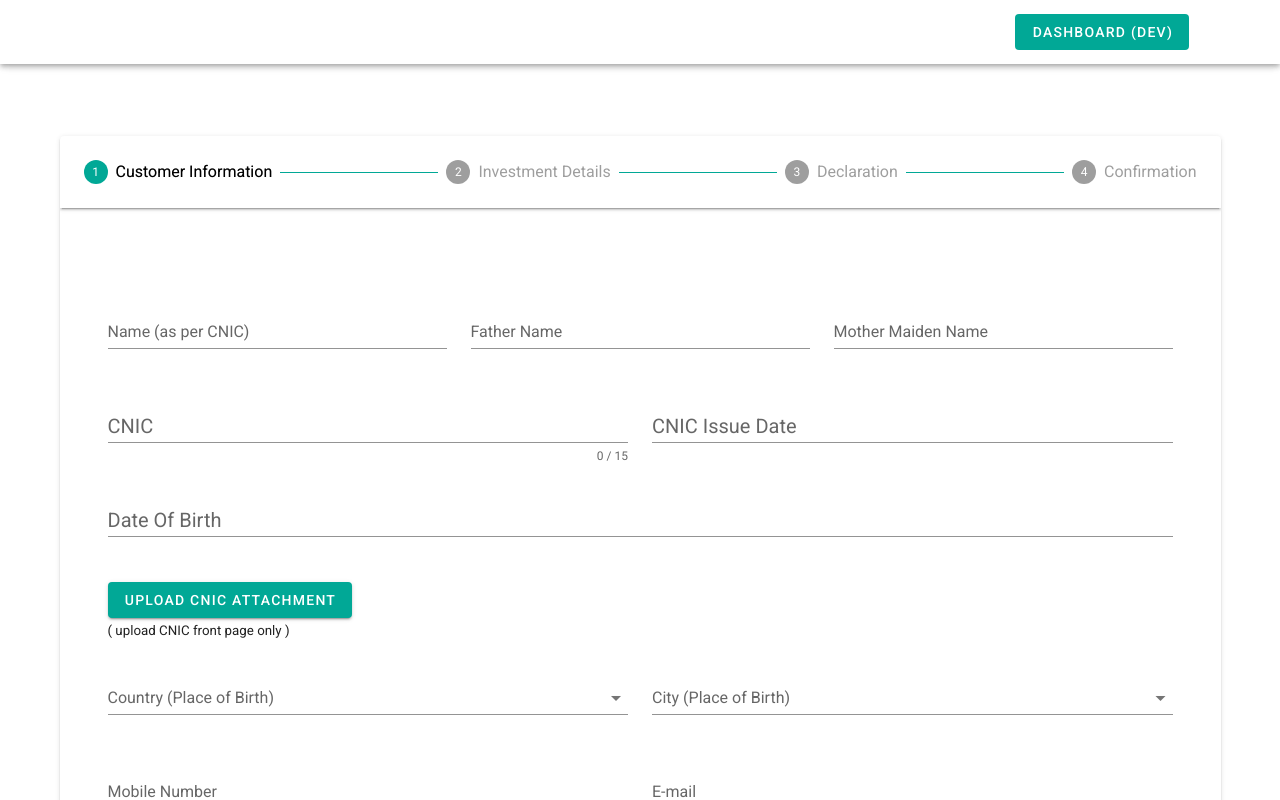
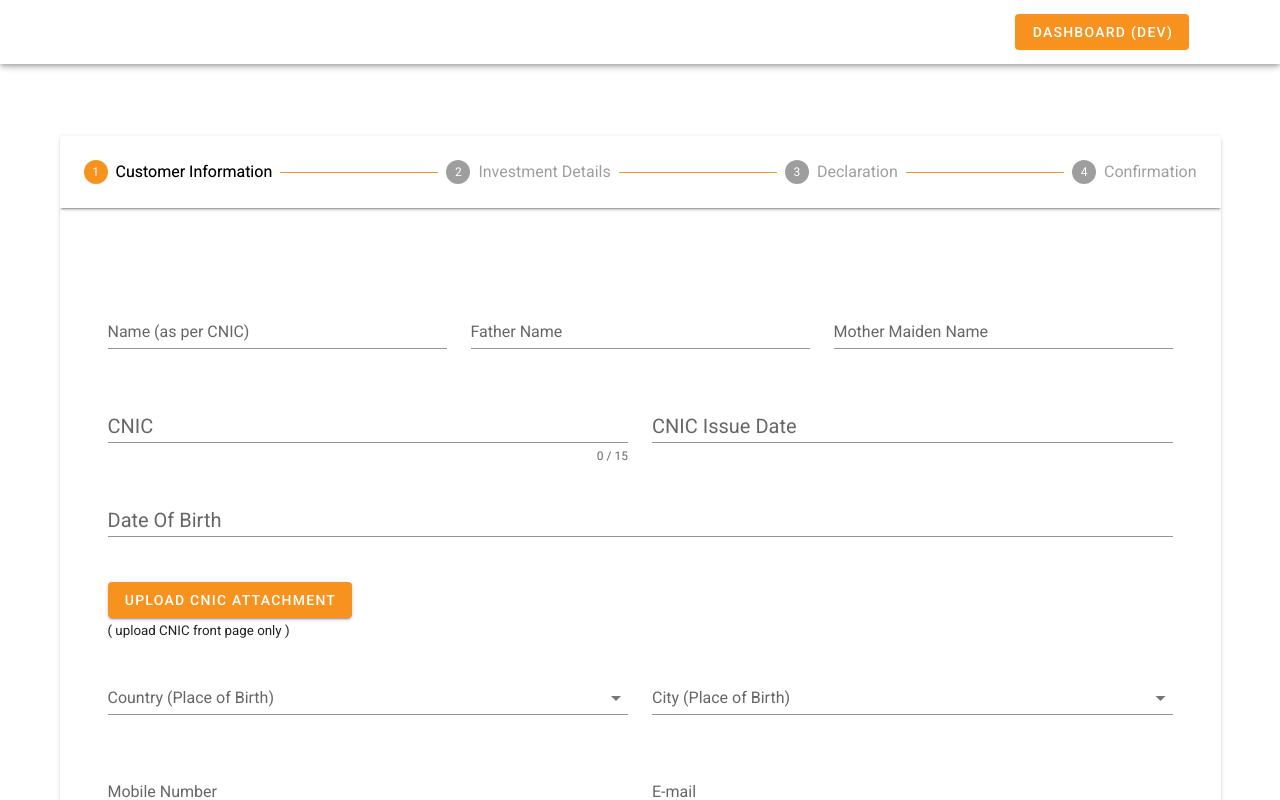
Before and after one commit to aizazhussain46/ord_daof, a Vue app: page /#/ in a window 1280 px wide. Shown: the top 800 px of the page. Built offline with nearby package versions, Linux system fonts and the light colour scheme.

Commit message:
theme color changed

```diff
--- a/src/plugins/vuetify.js
+++ b/src/plugins/vuetify.js
@@ -11,13 +11,13 @@ export default new Vuetify({
   theme: {
     themes: {
       light: {
-        primary: '#01a896',
+        primary: '#f6921d',
         secondary: colors.grey.darken1,
         accent: colors.shades.black,
         error: colors.red.accent3,
       },
       dark: {
-        primary: '#01a896',
+        primary: '#f6921d',
       },
     },
   },
```
